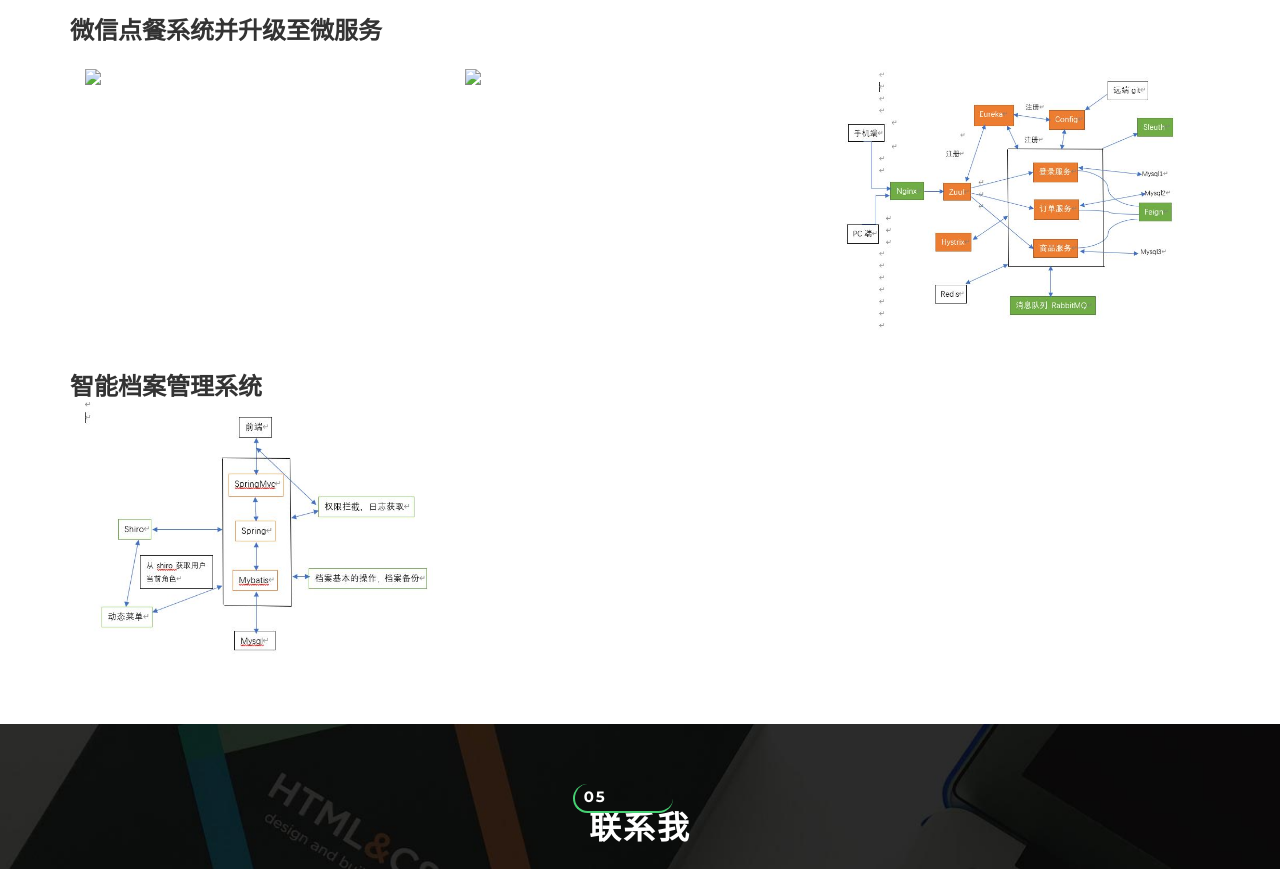
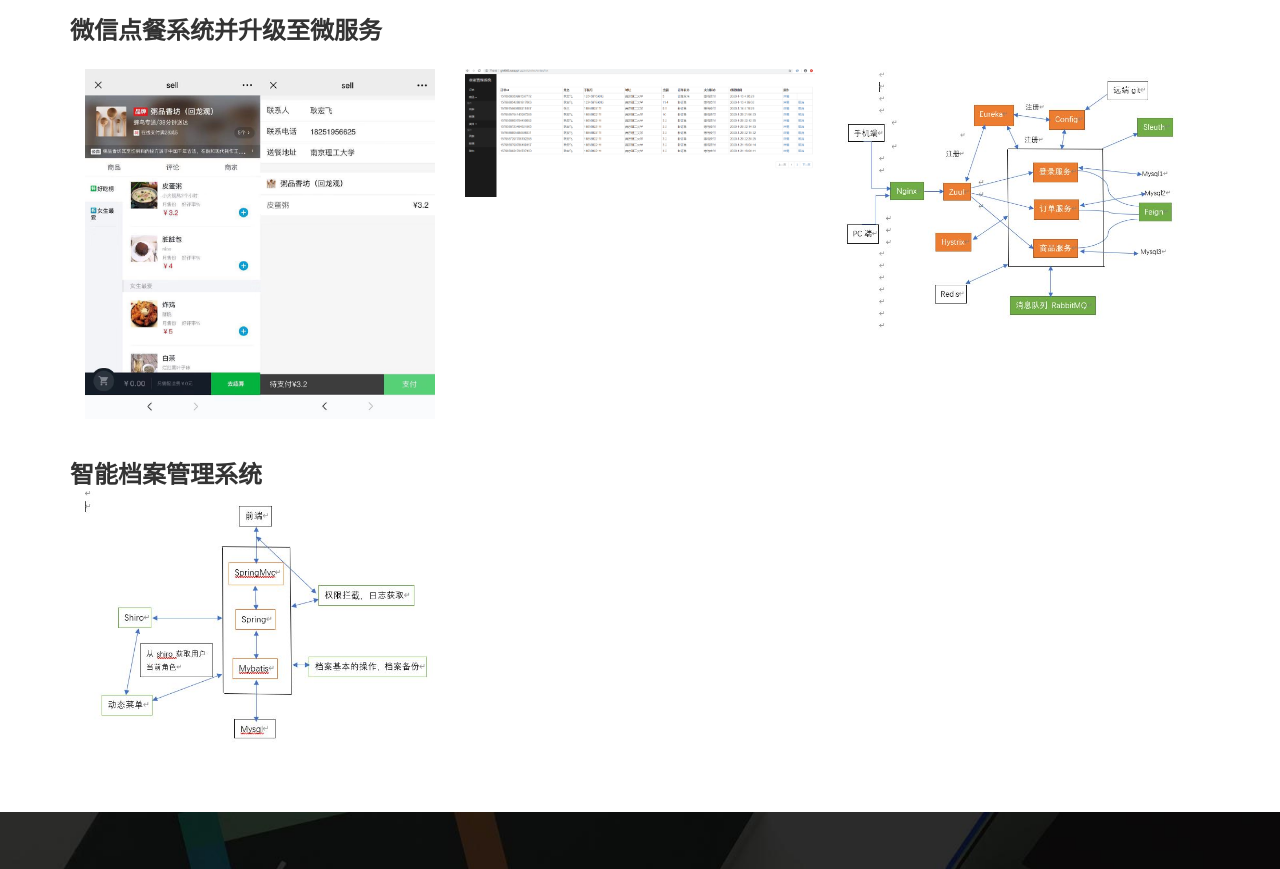
Before and after one commit to forwordfitness/forwordfitness.github.io, a plain HTML site: page index.html in a window 1280 px wide. Shown: the part 2703-3572 px from the top of the page. Drawn offline with Linux system fonts and the light colour scheme.

Commit message:
nine commit

```diff
--- a/index.html
+++ b/index.html
@@ -418,18 +418,18 @@
 			<div class="w3ls_gallery_grids">
 				<div class="col-md-4 w3_agile_gallery_grid">
 					<div class="agile_gallery_grid">
-						<a title="此图为手机端买家端页面" href="images/2.1.jpg.GIF">
+						<a title="此图为手机端买家端页面" href="images/2.1.jpg">
 							<div class="agile_gallery_grid1">
-								<img src="images/2.1.jpg.GIF" alt=" " class="img-responsive" />
+								<img src="images/2.1.jpg" alt=" " class="img-responsive" />
 							</div>
 						</a>
 					</div>
 				</div>
 				<div class="col-md-4 w3_agile_gallery_grid">
 					<div class="agile_gallery_grid">
-						<a title="此图为卖家后台管理页面" href="images/2.2.GIF">
+						<a title="此图为卖家后台管理页面" href="images/2.2.jpg">
 							<div class="agile_gallery_grid1">
-								<img src="images/2.2.GIF" alt=" " class="img-responsive" />
+								<img src="images/2.2.jpg" alt=" " class="img-responsive" />
 							</div>
 						</a>
 					</div>
```
